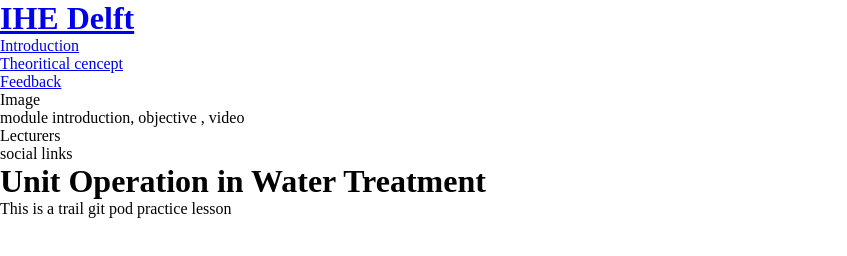
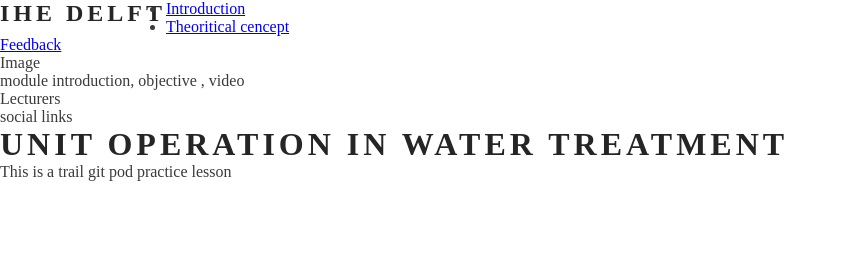
Before and after one commit to dhakal79/Making-Module-Online-PF-1, a plain HTML site: page index.html in a window 1280 px wide. Shown: the whole page, without its empty margins (0-847 px from the left). Drawn offline with Linux system fonts and the light colour scheme.

Commit message:
adding style to headings and logo

```diff
--- a/assets/css/style.css
+++ b/assets/css/style.css
@@ -7,3 +7,14 @@
 body{
     font-family: Lato sans-serif;
     font-weight: 300px;
+    color: #3a3a3a;}
+    h1,h2{
+        font-family: oswald sans-serif;
+        text-transform: uppercase;
+        letter-spacing: 4px;
+        color: #252525;
+    }
+    #logo{
+        float: left;
+        font-size: 150%;
+    }
```
